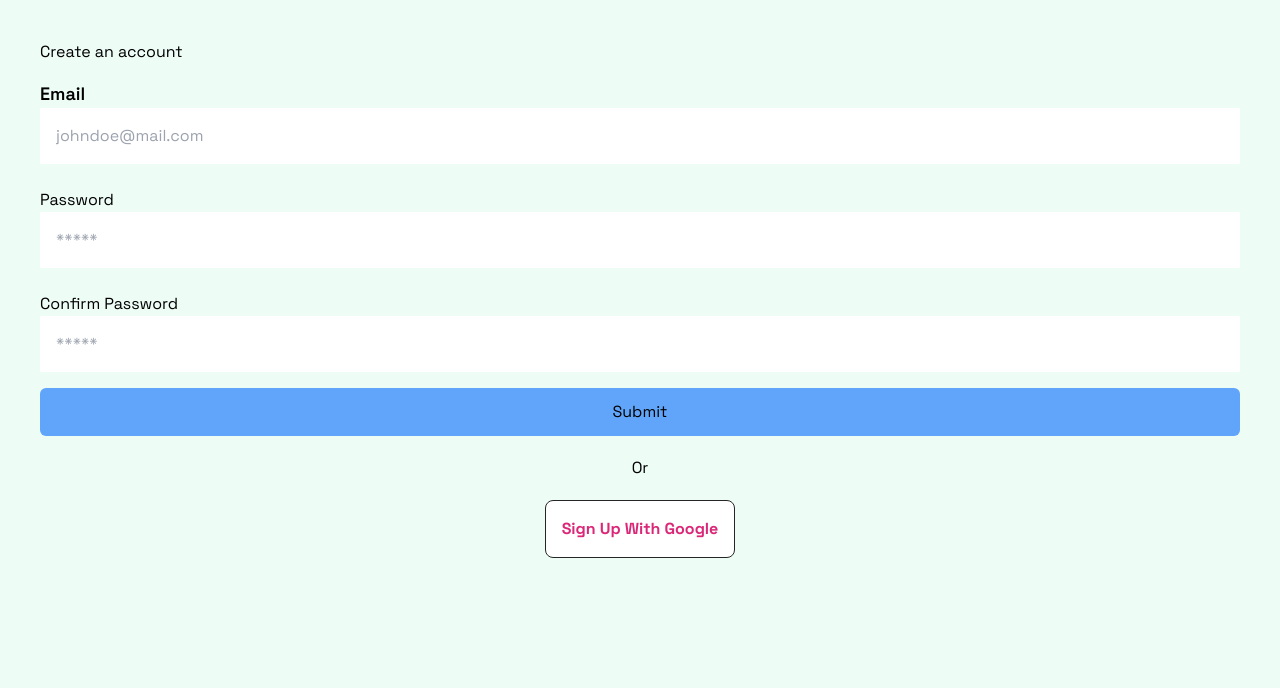
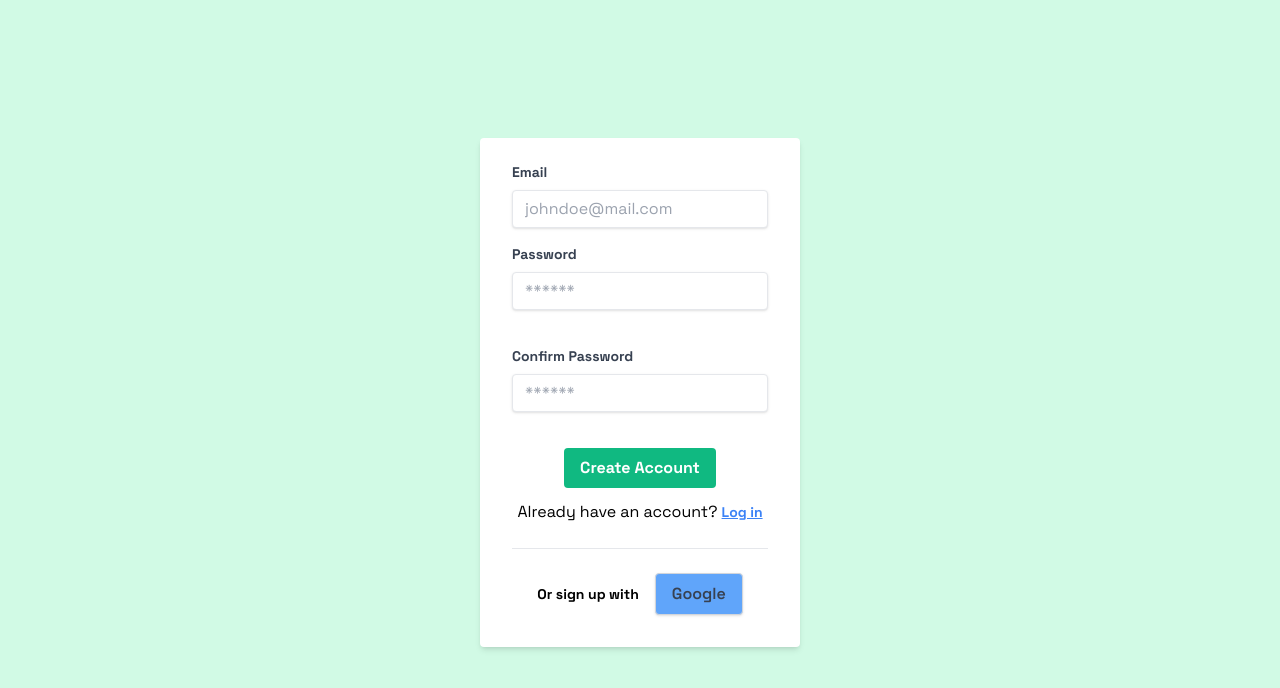
Before and after one commit to IbrahimDoba/jurnel, a Next.js app: page /auth/signup in a window 1280 px wide. Shown: the top 688 px of the page. Built offline with nearby package versions, Linux system fonts and the light colour scheme.

Commit message:
UI: login/signup ui, loadingspinner added

```diff
--- a/src/app/auth/login/page.tsx
+++ b/src/app/auth/login/page.tsx
@@ -2,6 +2,7 @@
 import { auth, googleProvider } from "@/firebase";
 import { login } from "@/redux/auth/authSlice";
 import { signInWithEmailAndPassword, signInWithPopup } from "firebase/auth";
+import Link from "next/link";
 import { useRouter } from "next/navigation";
 import React, { useState } from "react";
 import { useDispatch } from "react-redux";
@@ -27,7 +28,6 @@ const Login = () => {
             profilePicture: res.user.photoURL ?? undefined,
           })
         );
-        //  SEND USER TO THE APPROPRIATE PAGE AFTER Login
         router.push("/jurnal/jurnals");
       })
       .catch(() => {
@@ -35,6 +35,7 @@ const Login = () => {
       });
     setIsLoading(false);
   };
+
   const handleCheckFields = () => {
     setErrorMsg("");
     if (loginData.email && loginData.password) {
@@ -43,6 +44,7 @@ const Login = () => {
     setErrorMsg("Both fields are required");
     return false;
   };
+
   const handleSubmit = async () => {
     if (!handleCheckFields()) {
       return;
@@ -56,7 +58,6 @@ const Login = () => {
             id: res.user.uid,
           })
         );
-        // SEND USER TO THE APPROPRIATE PAGE AFTER Logi
         router.push("/jurnal/jurnals");
       })
       .catch(() => {
@@ -64,48 +65,80 @@ const Login = () => {
       });
     setIsLoading(false);
   };
+
   return (
-    <div className="flex flex-col p-10">
-      <div className="flex flex-col">
-        <span>Login</span>
-        <span className="text-red-600 font-bold mt-4">{errorMsg}</span>
-        <span className="text-lg font-semibold">Email</span>
+    <div className="min-h-screen bg-emerald-100 flex items-center justify-center">
+      <div className="w-full max-w-xs mx-auto bg-white shadow-md rounded px-8 pt-6 pb-8 mb-4">
+        <div className="mb-4">
+          <label
+            className="block text-gray-700 text-sm font-bold mb-2"
+            htmlFor="email"
+          >
+            Email
+          </label>
           <input
+            className="shadow appearance-none border rounded w-full py-2 px-3 text-gray-700 leading-tight focus:outline-none focus:shadow-outline"
+            id="email"
             type="text"
             placeholder="johndoe@mail.com"
             value={loginData.email}
             onChange={(e) =>
               setLoginData({ ...loginData, email: e.target.value })
             }
-          className="p-4"
           />
-        <span className="mt-6">Password</span>
+        </div>
+        <div className="mb-6">
+          <label
+            className="block text-gray-700 text-sm font-bold mb-2"
+            htmlFor="password"
+          >
+            Password
+          </label>
           <input
-          className="p-4"
+            className="shadow appearance-none border rounded w-full py-2 px-3 text-gray-700 mb-3 leading-tight focus:outline-none focus:shadow-outline"
+            id="password"
             type="password"
-          placeholder="*****"
+            placeholder="******"
             value={loginData.password}
             onChange={(e) =>
               setLoginData({ ...loginData, password: e.target.value })
             }
           />
-
+        </div>
+        <div className="flex items-center justify-center"> {/* change to between when forgot password func is available */}
           <button
             disabled={isLoading}
             onClick={handleSubmit}
-          className="p-3 mt-4 bg-blue-400 rounded-md"
+            className={` bg-emerald-500 hover:bg-emerald-700 text-white font-bold py-2 px-4 rounded ${
+              isLoading ? "opacity-50 cursor-not-allowed" : ""
+            }`}
           >
-          {isLoading ? "loading..." : "Submit"}
+            {isLoading ? "Loading..." : "Sign In"}
+          </button>
+          {/* <a
+            href="#"
+            className="inline-block align-baseline font-bold text-sm text-blue-500 hover:text-blue-800"
+          >
+            Forgot Password?
+          </a> */}
+        </div>
+        <div className="mt-6 text-center">
+          <div className="w-full border-t border-gray-200"></div>
+        </div>
+        <div className="mt-6 text-center">
+          <span className="inline-block align-baseline font-bold text-sm text-black hover:text-black">
+            Or sign up with
+          </span>
+          <button
+            onClick={handleSignUpWithGoogle}
+            className="ml-4 bg-blue-400 border border-gray-300 text-white font-semibold py-2 px-4 rounded shadow hover:bg-blue-500 hover:border-gray-400"
+          >
+            Google
           </button>
         </div>
-      <span className="self-center my-5">Or</span>
-      <div className="self-center">
-        <button
-          onClick={handleSignUpWithGoogle}
-          className="bg-white border-[1px] border-neutral-800  rounded-lg p-4 self-center font-bold text-pink-600"
-        >
-          Login With Google
-        </button>
+        <p className="mt-4 justify-center items-center flex">
+          Click here to <Link href='/auth/signup' className="underline ml-2 text-blue-800 cursor-pointer">Register</Link>
+        </p>
       </div>
     </div>
   );
--- a/src/app/auth/signup/page.tsx
+++ b/src/app/auth/signup/page.tsx
@@ -19,101 +19,117 @@ const SignUp = () => {
     const result = await signInWithPopup(auth, googleProvider)
      .then((res) => {
         console.log("GOOGLE AUTH", res);
-        //  SEND USER TO THE APPROPRIATE PAGE AFTER SIGN UP
         router.push("/words");
       })
      .catch(() => {
-        setErrorMsg(
-          "Somthing went wrong creating your account, please try again"
-        );
+        setErrorMsg("Something went wrong creating your account, please try again.");
       });
     setIsLoading(false);
   };
+
   const handleCheckFields = () => {
     setErrorMsg("");
-    if (signUpData.password !== signUpData.confirmPassword) {
+    if (signUpData.password!== signUpData.confirmPassword) {
       setErrorMsg("Passwords do not match");
       return false;
     }
     if (signUpData.email && signUpData.password && signUpData.confirmPassword) {
       return true;
     }
-    setErrorMsg("all fields are required");
+    setErrorMsg("All fields are required");
     return false;
   };
+
   const handleSubmit = async () => {
     if (!handleCheckFields()) {
       return;
     }
     setIsLoading(true);
-    await createUserWithEmailAndPassword(
-      auth,
-      signUpData.email,
-      signUpData.password
-    )
+    await createUserWithEmailAndPassword(auth, signUpData.email, signUpData.password)
      .then((res) => {
         console.log("SIGN UP: ", res);
-        // SEND USER TO THE APPROPRIATE PAGE AFTER SIGN UP
         router.push("/words");
       })
      .catch(() => {
-        setErrorMsg(
-          "Somthing went wrong creating your account, please try again"
-        );
+        setErrorMsg("Something went wrong creating your account, please try again.");
       });
     setIsLoading(false);
   };
+
   return (
-    <div className="flex flex-col p-10">
-      <div className="flex flex-col">
-        <span>Create an account</span>
-        <span className="text-red-600 font-bold mt-4">{errorMsg}</span>
-        <span className="text-lg font-semibold">Email</span>
+    <div className="min-h-screen bg-emerald-100 flex items-center justify-center">
+      <div className="w-full max-w-xs mx-auto bg-white shadow-md rounded px-8 pt-6 pb-8 mb-4">
+        <div className="mb-4">
+          <label className="block text-gray-700 text-sm font-bold mb-2" htmlFor="email">
+            Email
+          </label>
           <input
+            className="shadow appearance-none border rounded w-full py-2 px-3 text-gray-700 leading-tight focus:outline-none focus:shadow-outline"
+            id="email"
             type="text"
             placeholder="johndoe@mail.com"
             value={signUpData.email}
             onChange={(e) =>
-            setSignUpData({ ...signUpData, email: e.target.value })
+              setSignUpData({...signUpData, email: e.target.value})
             }
-          className="p-4"
           />
-        <span className="mt-6">Password</span>
+        </div>
+        <div className="mb-6">
+          <label className="block text-gray-700 text-sm font-bold mb-2" htmlFor="password">
+            Password
+          </label>
           <input
-          className="p-4"
+            className="shadow appearance-none border rounded w-full py-2 px-3 text-gray-700 mb-3 leading-tight focus:outline-none focus:shadow-outline"
+            id="password"
             type="password"
-          placeholder="*****"
+            placeholder="******"
             value={signUpData.password}
             onChange={(e) =>
-            setSignUpData({ ...signUpData, password: e.target.value })
+              setSignUpData({...signUpData, password: e.target.value})
             }
           />
-        <span className="mt-6">Confirm Password</span>
+        </div>
+        <div className="mb-6">
+          <label className="block text-gray-700 text-sm font-bold mb-2" htmlFor="confirmPassword">
+            Confirm Password
+          </label>
           <input
-          className="p-4"
+            className="shadow appearance-none border rounded w-full py-2 px-3 text-gray-700 mb-3 leading-tight focus:outline-none focus:shadow-outline"
+            id="confirmPassword"
             type="password"
-          placeholder="*****"
+            placeholder="******"
             value={signUpData.confirmPassword}
             onChange={(e) =>
-            setSignUpData({ ...signUpData, confirmPassword: e.target.value })
+              setSignUpData({...signUpData, confirmPassword: e.target.value})
             }
           />
+        </div>
+        <div className="flex flex-col items-center justify-between">
           <button
             disabled={isLoading}
             onClick={handleSubmit}
-          className="p-3 mt-4 bg-blue-400 rounded-md"
+            className={` bg-emerald-500 hover:bg-emerald-700 text-white font-bold py-2 px-4 rounded ${isLoading? "opacity-50 cursor-not-allowed" : ""}`}
           >
-          {isLoading ? "loading..." : "Submit"}
+            {isLoading? "Loading..." : "Create Account"}
+          </button>
+          <a href="/auth/login" className="inline-block align-baseline mt-3 ">
+            Already have an account? <span className="font-bold text-sm cursor-pointer text-blue-500 hover:text-blue-800 underline">Log in</span>
+          </a>
+        </div>
+        <div className="mt-6 text-center">
+          <div className="w-full border-t border-gray-200"></div>
+        </div>
+        <div className="mt-6 text-center">
+          <span className="inline-block align-baseline font-bold text-sm text-black hover:text-black">
+            Or sign up with
+          </span>
+          <button
+            onClick={handleSignUpWithGoogle}
+            className="ml-4 bg-blue-400  border border-gray-300 text-gray-700 font-semibold py-2 px-4 rounded shadow hover:bg-blue-500 hover:border-gray-400"
+          >
+            Google
           </button>
         </div>
-      <span className="self-center my-5">Or</span>
-      <div className="self-center">
-        <button
-          onClick={handleSignUpWithGoogle}
-          className="bg-white border-[1px] border-neutral-800  rounded-lg p-4 self-center font-bold text-pink-600"
-        >
-          Sign Up With Google
-        </button>
       </div>
     </div>
   );
--- a/src/components/quote.tsx
+++ b/src/components/quote.tsx
@@ -1,5 +1,6 @@
 "use client";
 import React, { useEffect, useState } from "react";
+import LoadSpinner from "./loadSpinner";
 
 function Quote() {
   const [quote, setQuote] = useState<String>("");
@@ -25,7 +26,7 @@ function Quote() {
       <section className="max-h-24 h-24 flex flex-auto justify-center mt-24 ">
         <div className="container flex justify-center flex-col items-center align-middle ">
           {isLoading ? (
-            <div>Loading...</div>
+            <div><LoadSpinner/></div>
           ) : (
             <div className="flex flex-col">
               <p className="text-lg text-emerald-500" id="quote-text">
@@ -45,7 +46,7 @@ function Quote() {
         <button
           type="button"
           onClick={generateQuote}
-          className="focus:outline-none text-white bg-accent hover:bg-emerald-600 focus:ring-4 focus:ring-green-300 font-medium rounded-lg text-xs px-5 py-2 mr-2 mb-2 dark:bg-green-600 dark:hover:bg-green-700 dark:focus:ring-green-800"
+          className="focus:outline-none text-white bg-accent hover:bg-emerald-600  font-medium rounded-lg text-xs px-5 py-2 mr-2 mb-2 dark:bg-green-600 dark:hover:bg-green-700 "
         >
           Another Quote!
         </button>
--- a/src/components/word.tsx
+++ b/src/components/word.tsx
@@ -1,7 +1,7 @@
 "use client";
 
 import { useEffect, useState } from "react";
-
+import LoadSpinner from "./loadSpinner";
 function Word() {
   const [words, setWords] = useState([]);
   const [partOfSpeech, setPartOfSpeech] = useState<string>("");
@@ -45,7 +45,7 @@ function Word() {
       <section className="max-h-24 h-24 flex flex-auto justify-center mt-24">
         <div className="container flex justify-center flex-col items-center align-middle ">
           {isLoading ? (
-            <div>Loading...</div>
+            <div><LoadSpinner/></div>
           ) : (
             <div className="flex flex-col">
               <p className="text-3xl uppercase mb-4 text-emerald-500 justify-center font-bold">
@@ -68,7 +68,7 @@ function Word() {
         <button
           type="button"
           onClick={generateWord}
-          className="focus:outline-none text-white bg-emerald-500 hover:bg-emerald-600 focus:ring-4 focus:ring-green-300 font-medium rounded-lg text-xs px-5 py-2 mr-2 mb-2 dark:bg-green-600 dark:hover:bg-green-700 dark:focus:ring-green-800"
+          className="focus:outline-none text-white bg-accent hover:bg-emerald-600  font-medium rounded-lg text-xs px-5 py-2 mr-2 mb-2 dark:bg-green-600 dark:hover:bg-green-700 "
         >
           Another Quote!
         </button>
```
Also changed, not shown: src/app/globals.css (+90 -0 lines), src/components/loadSpinner.tsx (added, +22 -0 lines), src/components/name.tsx (+5 -3 lines), 1 other file (tests, documents, lock files or other folders). Lines whose indentation alone changed are shown as unchanged.
